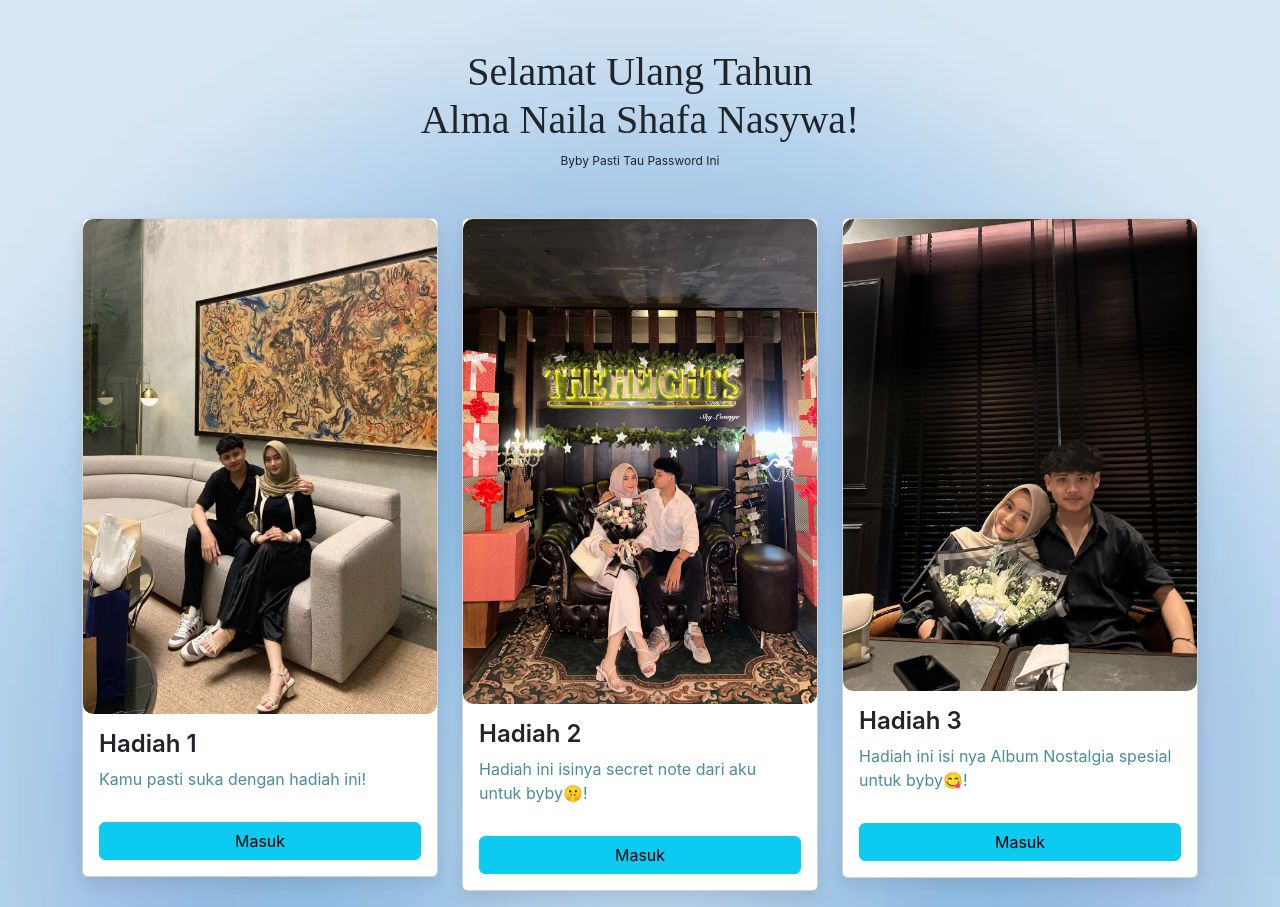
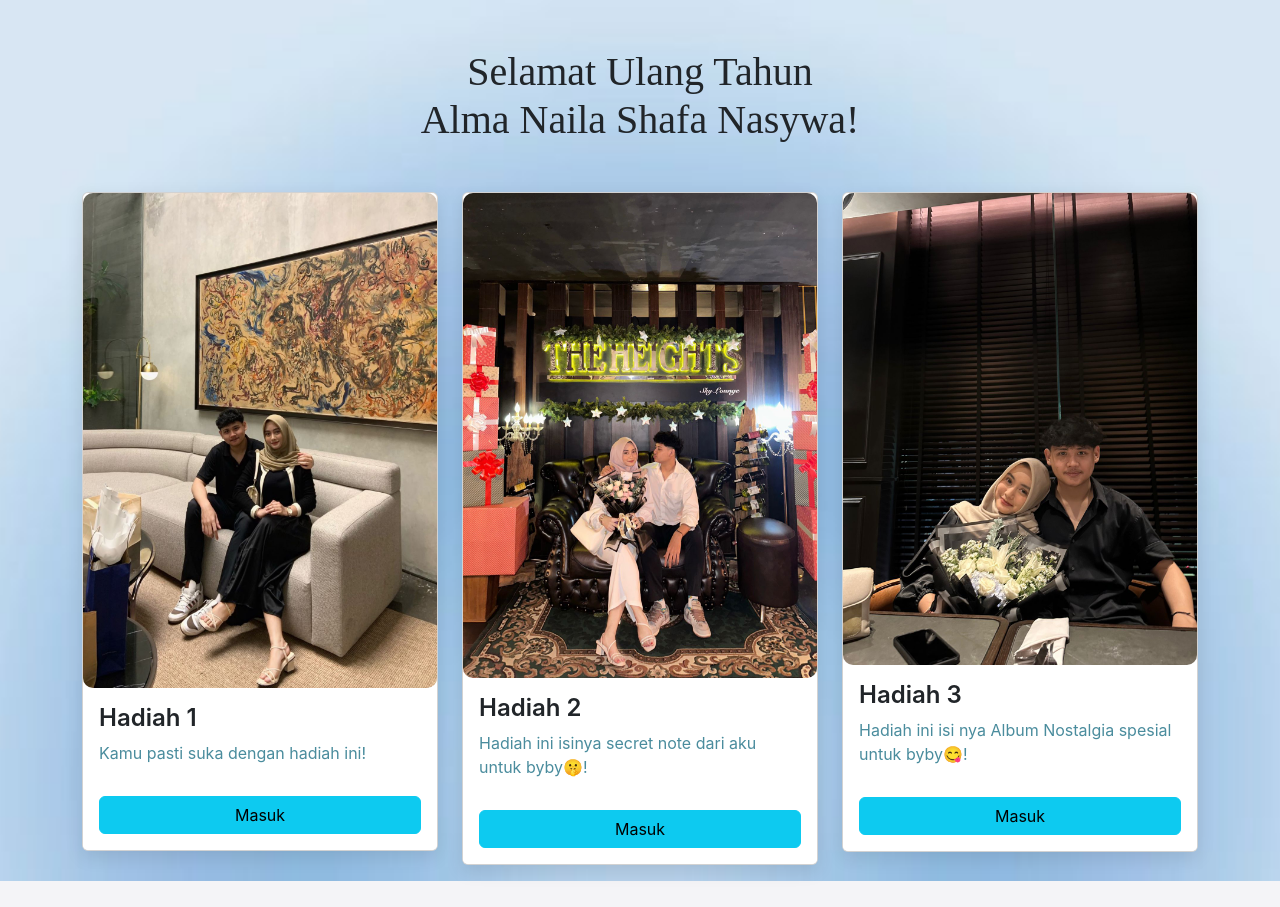
Before and after one commit to ndraft/NELA, a React (Vite) app: page / in a window 1280 px wide. After the commit the page ends 881 px from the top, so only its background shows below. Built offline with nearby package versions, Linux system fonts and the light colour scheme; a web font is replaced by a local one.

Commit message:
ubah teks di app

```diff
--- a/src/App.jsx
+++ b/src/App.jsx
@@ -52,7 +52,7 @@ function App() {
   Alma Naila Shafa Nasywa!
 </h1>
 
-<p style={{ fontSize: '12px' }}>Byby Pasti Tau Password Ini</p>
+
           </div>
 
           {/* Card Section */}
```
